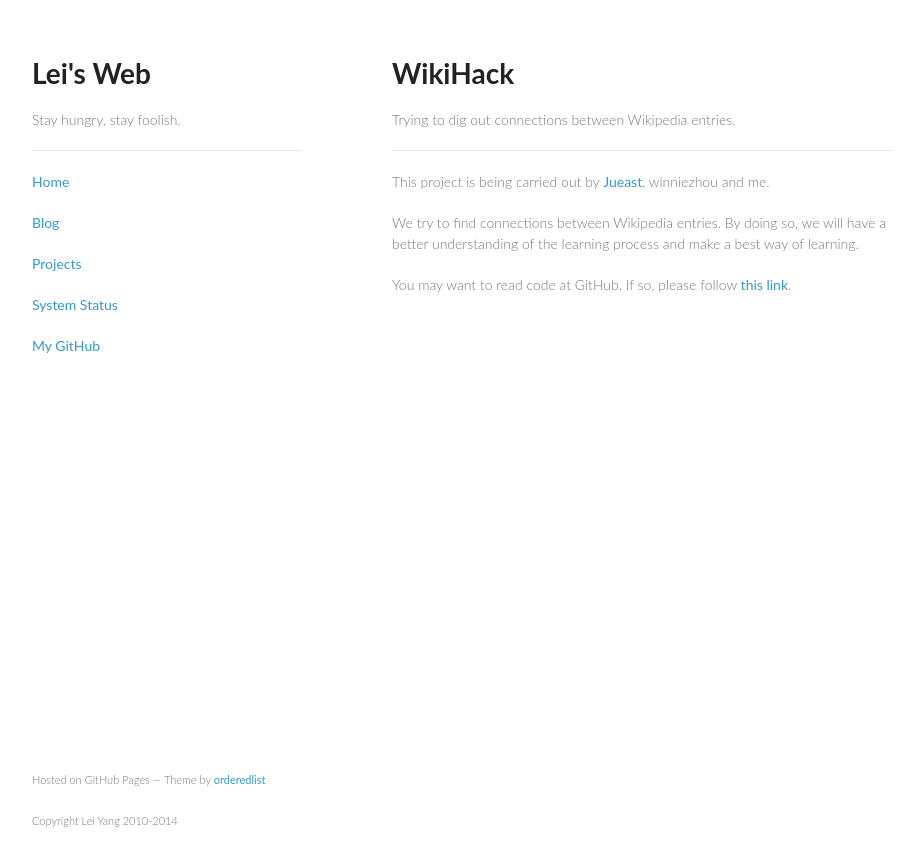
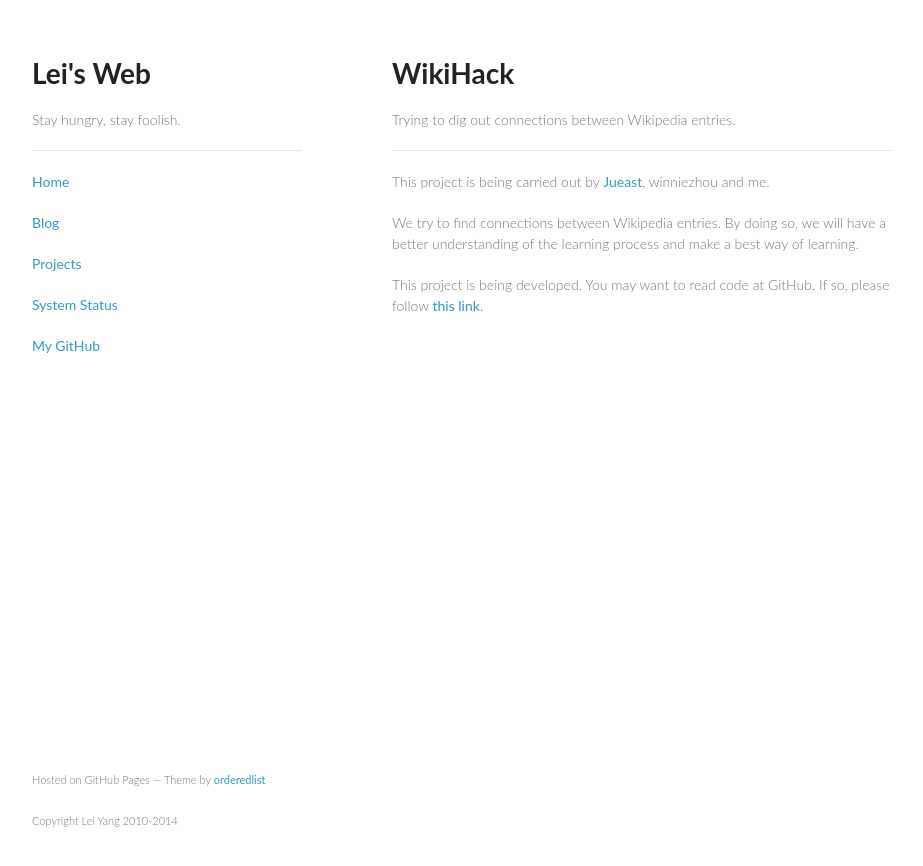
Before and after one commit to yangl1996/homepage, a Jekyll site: the page built from _posts/2014-09-02-WikiHack.md, in a window 1280 px wide. Shown: the top 866 px of the page, without its empty margins (178-1101 px from the left). Built offline with Jekyll 4.4.1, drawn with Linux system fonts in a browser that asks for light colours; some web fonts are replaced.

Commit message:
Update 2014-09-02-WikiHack.md

```diff
--- a/_posts/2014-09-02-WikiHack.md
+++ b/_posts/2014-09-02-WikiHack.md
@@ -8,4 +8,4 @@ This project is being carried out by [Jueast](http://jueast.com), winniezhou and
 
 We try to find connections between Wikipedia entries. By doing so, we will have a better understanding of the learning process and make a best way of learning.
 
-You may want to read code at GitHub. If so, please follow [this link](https://github.com/yangl1996/WikiHack).
+This project is being developed. You may want to read code at GitHub. If so, please follow [this link](https://github.com/yangl1996/WikiHack).
```
